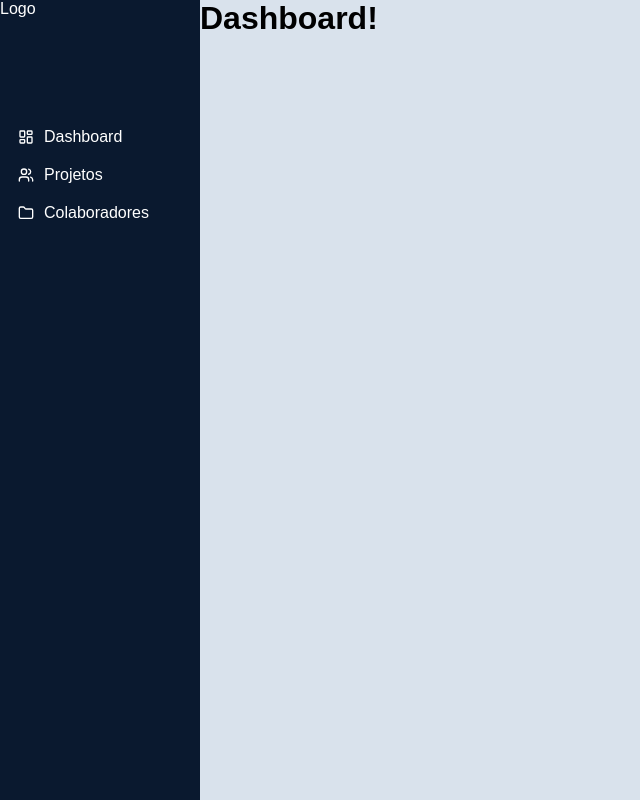
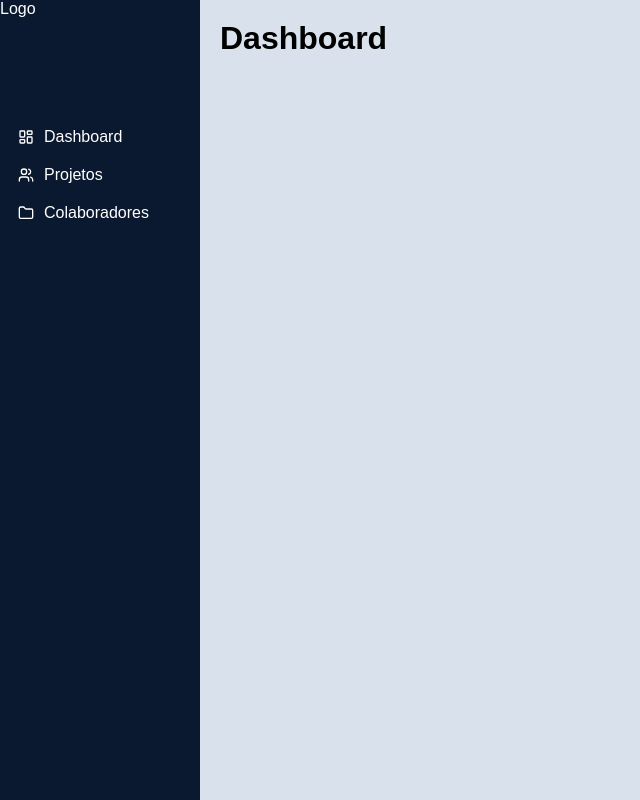
Before and after one commit to AdrielEscorcio/teste-fullstack, a Next.js app in the folder front/: page /dashboard in a window 1280 px wide. Shown: the whole page, without its empty margins (0-640 px from the left). Built offline with nearby package versions, Linux system fonts and the light colour scheme.

Commit message:
feat() - rotas de dashboar e colaborador

```diff
--- a/front/src/app/dashboard/page.tsx
+++ b/front/src/app/dashboard/page.tsx
@@ -1,7 +1,9 @@
+import Main from "@/components/main";
+
 export default function Dashboard() {
   return (
-    <div >
-      <h1>Dashboard!</h1>
-    </div>
+    <Main titulo="Dashboard">
+
+    </Main>
   );
 }
```
Also changed, not shown: front/src/app/colaboradores/page.tsx (added, +9 -0 lines).
